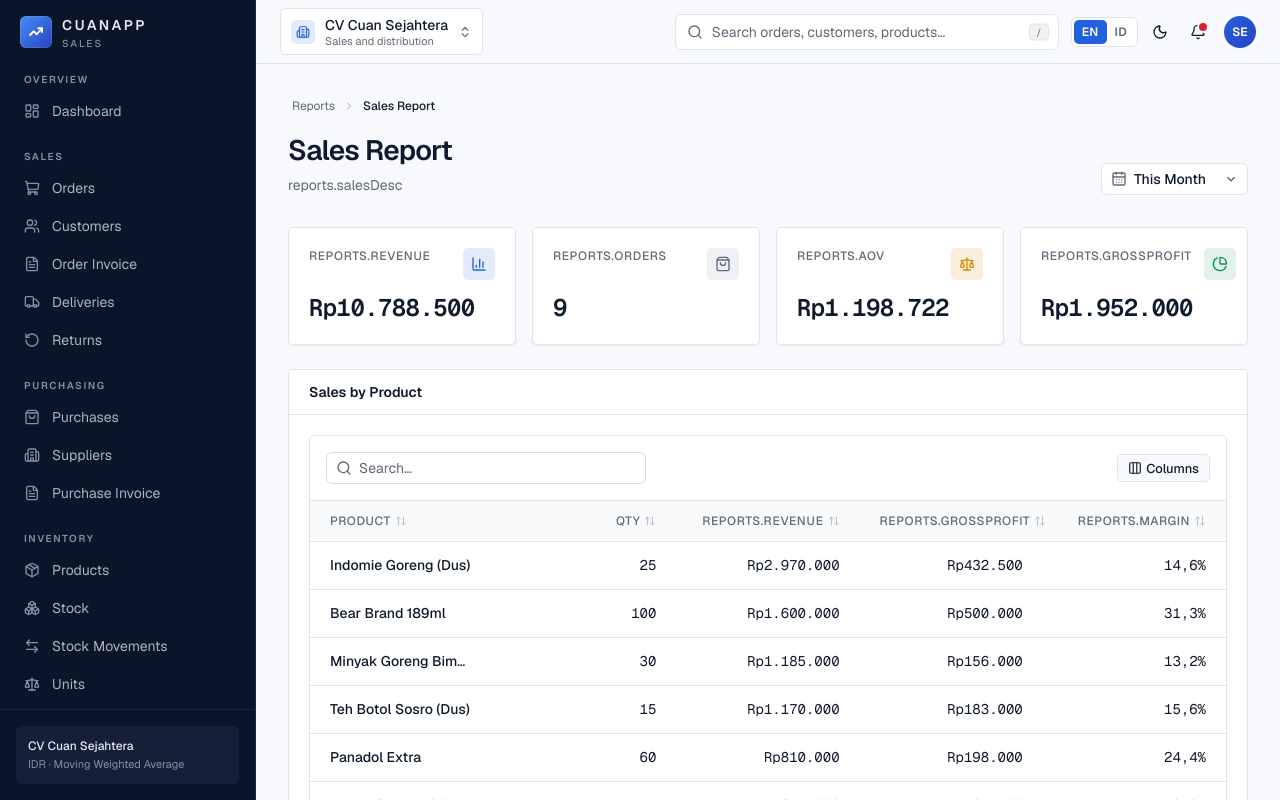
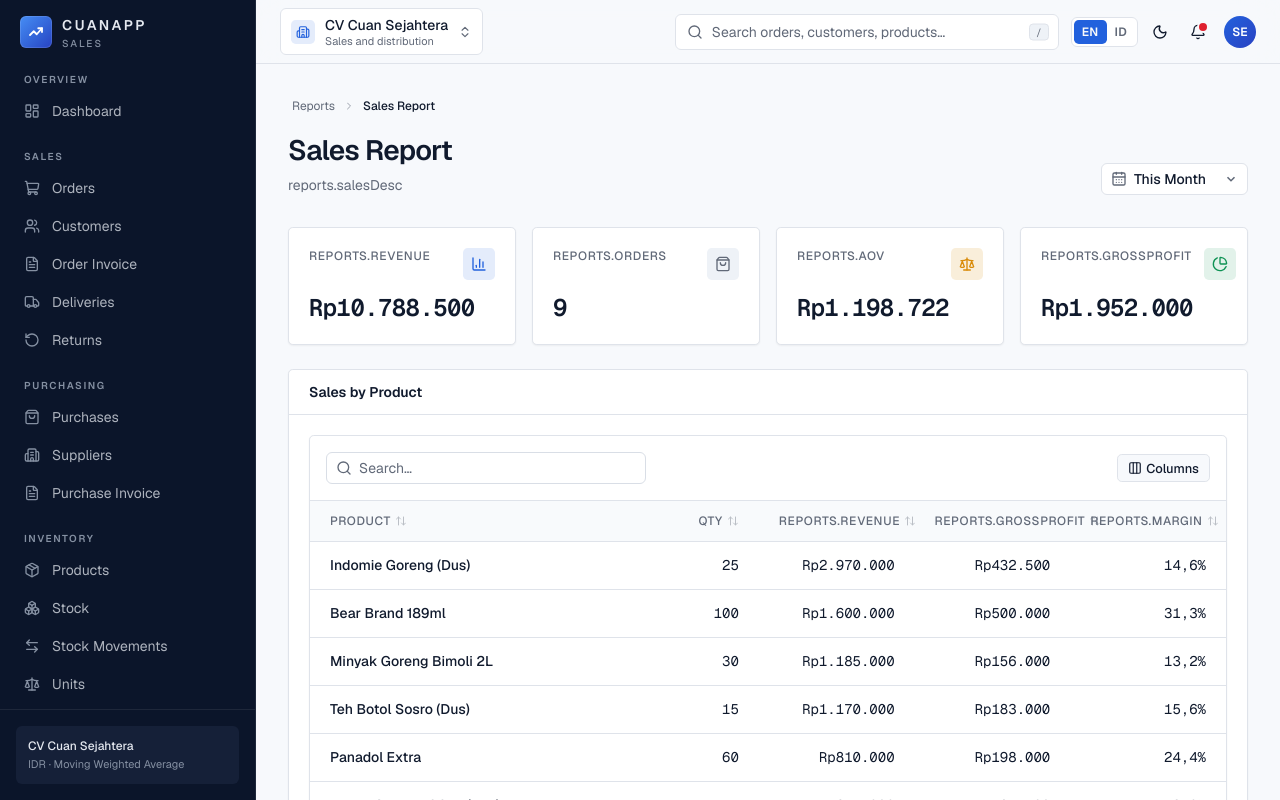
Before and after one commit to KoRomeo/cuan-app-sales-specification, a Next.js app: page /reports/sales in a window 1280 px wide. Shown: the top 800 px of the page. Built offline with nearby package versions, Linux system fonts and the light colour scheme.

Commit message:
Widen product-name column in sales report tables

```diff
--- a/components/views/reports-views.tsx
+++ b/components/views/reports-views.tsx
@@ -210,7 +210,7 @@ export function SalesReportView() {
   }, [period])
 
   const columns = (nameHeader: string): Column<SalesRow>[] => [
-    { key: 'name', header: nameHeader, cell: (r) => <span className="font-medium">{r.name}</span> },
+    { key: 'name', header: nameHeader, className: nameHeader === t('common.product') ? 'w-[32%]' : undefined, cell: (r) => <span className="block truncate font-medium" title={r.name}>{r.name}</span> },
     { key: 'qty', header: t('common.qty'), align: 'right', cell: (r) => <span className="font-mono tabular-nums">{formatNumber(r.qty)}</span> },
     { key: 'revenue', header: t('reports.revenue'), align: 'right', cell: (r) => <Money value={r.revenue} /> },
     { key: 'profit', header: t('reports.grossProfit'), align: 'right', cell: (r) => <Money value={r.revenue - r.cogs} /> },
```
